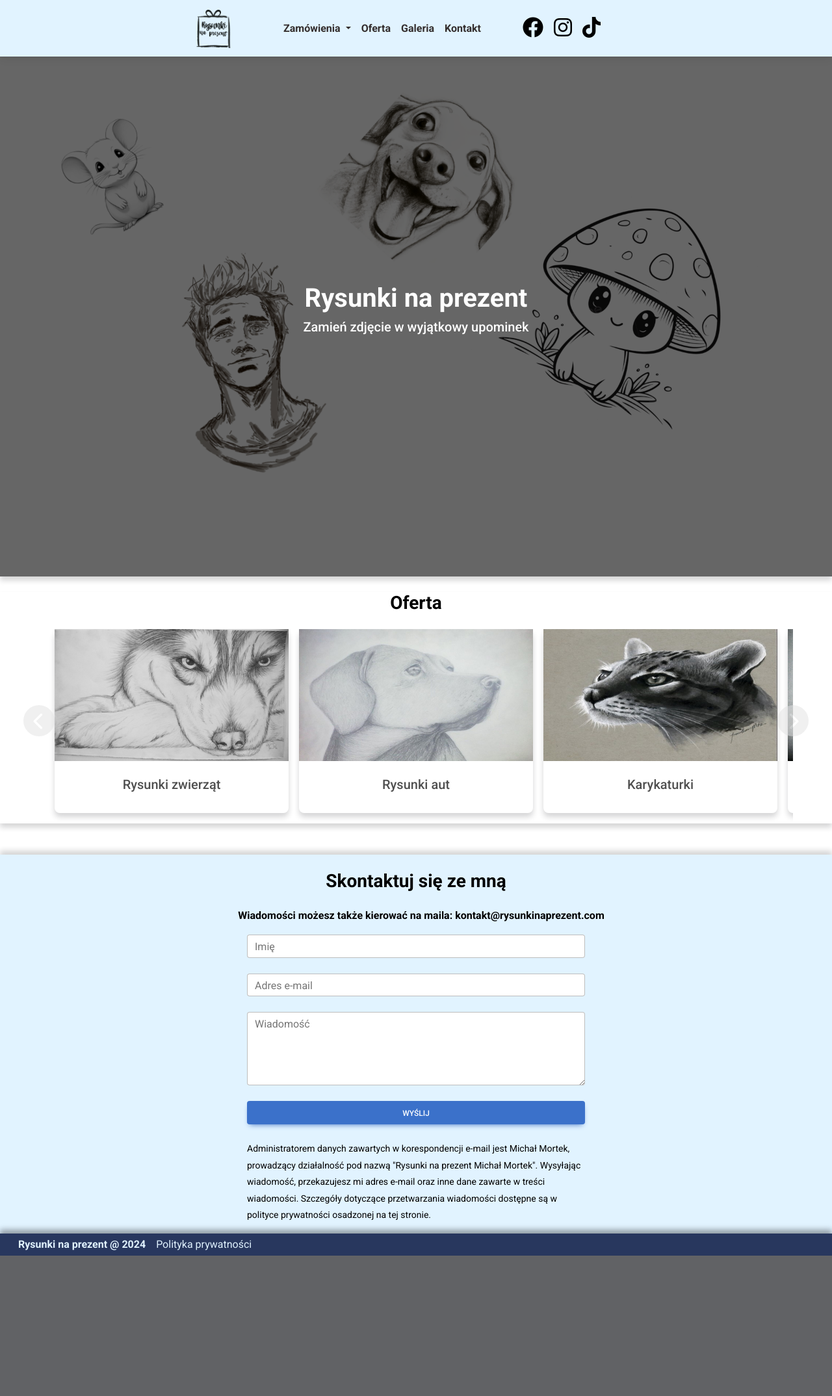
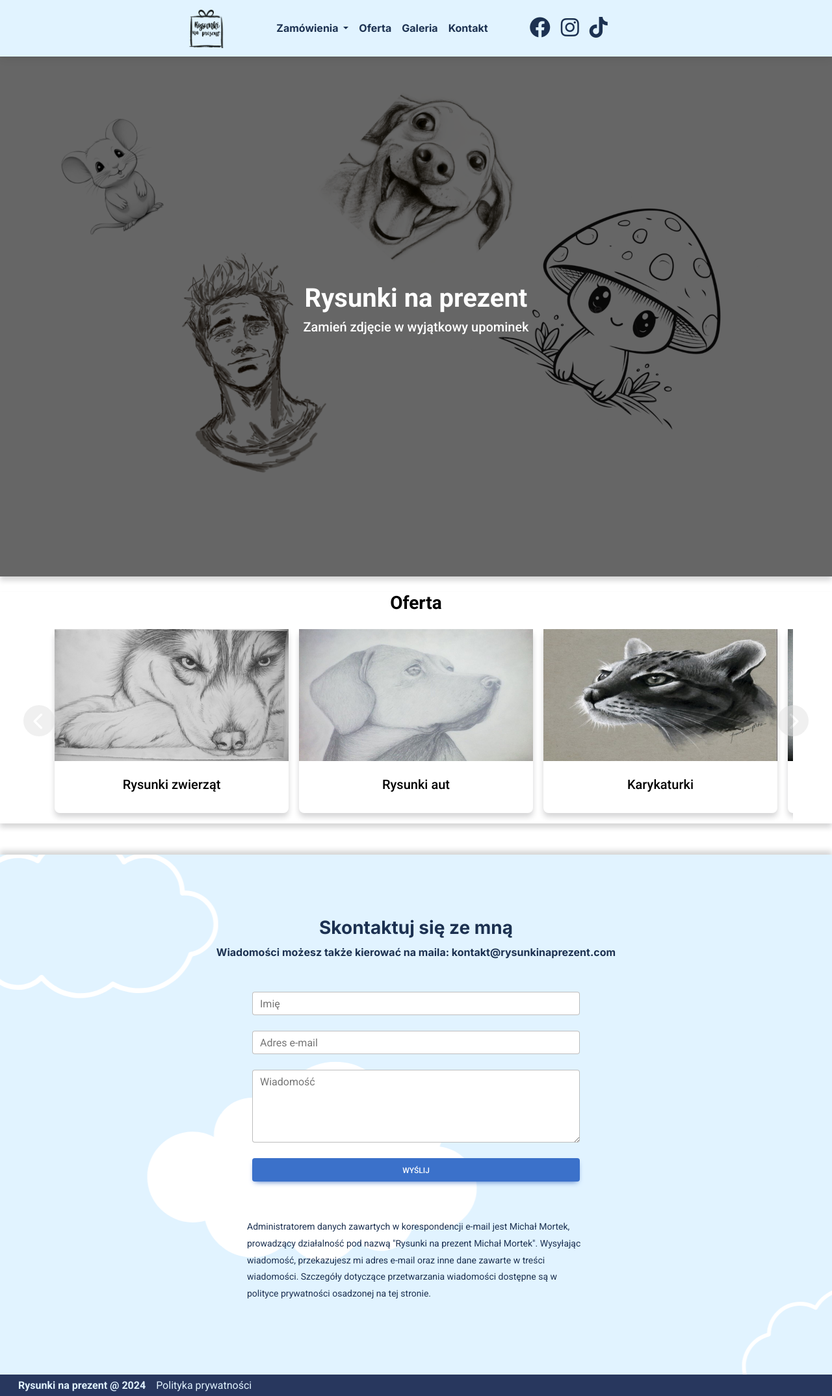
Before and after one commit to serguppp/Rysunkinaprezent, a PHP site: page / in a window 1280 px wide. Shown: the whole page at 65% size. Before the commit the page ends 1932 px from the top, so only its background shows below. Run offline with PHP 8.4, Linux system fonts and the light colour scheme.

Commit message:
Update index side, add new features.

```diff
--- a/css/index.css
+++ b/css/index.css
@@ -1,5 +1,36 @@
-body, html {
-    overflow-x: hidden; /* To powinno zablokować przewijanie w poziomie */
+/* fonts and text styles */
+
+.inter-regular {
+    font-family: "Inter", sans-serif;
+    font-optical-sizing: auto;
+    font-weight: 100;
+    font-style: normal;
+}
+
+.inter-halfbold {
+    font-family: "Inter", sans-serif;
+    font-optical-sizing: auto;
+    font-weight: 500;
+    font-style: normal;
+}
+
+.inter-bold {
+    font-family: "Inter", sans-serif;
+    font-optical-sizing: auto;
+    font-weight: 700;
+    font-style: normal;
+}
+
+.text-1 {
+    color: #1c3151
+}
+
+/* sections */
+
+body,
+html {
+    overflow-x: hidden;
+    /* To powinno zablokować przewijanie w poziomie */
 }
 
 footer {
@@ -7,47 +38,28 @@ footer {
 }
 
 /* offer section */
-
-#offer {
-    scroll-margin-top: 86px;
-    box-shadow: 0px 6px 8px 0 rgba(22, 22, 26, 0.18);
-
-}
-/* contact section */
-
-#contact {
-    scroll-margin-top: 86px;
-    box-shadow: 0px -6px 8px 0 rgba(22, 22, 26, 0.18);
-
+/* welcome slide */
+#welcome-slide .bg-image .mask{
+    background-color: hsla(0, 0%, 0%, 0.6)
 }
 
-/* dropdown menu */
- @media (max-width: 991.98px) {
-    .dropdown-menu {
-        left: 0 !important;
-        right: 0 !important;
-        text-align: center;
-    }
+#welcome-slide .bg-image {
+    margin-top: 86.59px;
+    background-image: url('../img/bg.png');
+    box-shadow: 0px 6px 8px 0 rgba(22, 22, 26, 0.18);
 }
 
-/* background header image */
-.bg-image{
-    margin-top:86.59px;
-    background-image: url('../img/bg.png');
-}
 @media (min-width: 991.99px) {
-    .bg-image {
+    #welcome-slide .bg-image {
         background-repeat: no-repeat;
         background-size: contain;
         background-position: center;
-        box-shadow:  0px 6px 8px 0 rgba(22, 22, 26, 0.18);
         height: 100vh;
-
     }
 }
 
 @media (max-width: 991.98px) {
-    .bg-image {
+    #welcome-slide .bg-image {
         background-repeat: no-repeat;
         background-size: cover;
         background-position: center;
@@ -63,6 +75,83 @@ footer {
         100% {
             background-position: right;
         }
+    }
+}
+
+#offer {
+    scroll-margin-top: 86px;
+    background-color: white;
+    box-shadow: 0px 6px 8px 0 rgba(22, 22, 26, 0.18);
+
+}
+
+/* contact section */
+
+#contact {
+    scroll-margin-top: 86px;
+    box-shadow: 0px -6px 8px 0 rgba(22, 22, 26, 0.18);
+    position: relative;
+    overflow: hidden;
+    /* Ukrywa nadmiar tła */
+    height: 100vh;
+    /* Ustal wysokość kontenera */
+}
+
+#contact .bg-image {
+    background-image: url('../img/bg-3.png');
+    background-repeat: repeat-x;
+    background-size: auto;
+    position: absolute;
+    top: 0;
+    left: 0;
+    height: 100%;
+    width: 200%;
+    animation: slideBackground 20s linear infinite;
+}
+
+@keyframes slideBackground {
+    from {
+        transform: translateX(0);
+    }
+
+    to {
+        transform: translateX(-50%);
+    }
+}
+
+/* form */
+
+.form-style {
+    height: 100%;
+    position: relative;
+}
+
+
+.form {
+    max-width: 600px;
+    width: 100%;
+    padding: 1em;
+}
+
+@media (max-width: 767.98px) {
+    .form {
+        padding: 1em;
+    }
+}
+
+@media (min-width: 768px) {
+    .form {
+        padding: 2em 3em;
+    }
+}
+
+
+/* dropdown menu */
+@media (max-width: 767.98px) {
+    .dropdown-menu {
+        left: 0 !important;
+        right: 0 !important;
+        text-align: center;
     }
 }
 /* carousel */
@@ -106,4 +195,7 @@ footer {
     height: auto;
 }
 
+
+
+
 /* footer */
--- a/index.html
+++ b/index.html
@@ -5,6 +5,8 @@
     <meta charset="UTF-8" />
     <meta name="viewport" content="width=device-width, initial-scale=1, shrink-to-fit=no" />
     <meta http-equiv="x-ua-compatible" content="ie=edge" />
+    <meta name="description"
+        content="Rysunki na prezent - zamień zdjęcie w wyjątkowy upominek. Skontaktuj się z nami!" />
     <title>Rysunki na prezent</title>
 
     <!-- Bootstrap icons-->
@@ -16,6 +18,10 @@
     <!-- Google Fonts Roboto -->
     <link rel="stylesheet"
         href="https://fonts.googleapis.com/css2?family=Roboto:wght@300;400;500;700;900&display=swap" />
+    <!-- Inter font-->
+    <link
+        href="https://fonts.googleapis.com/css2?family=Inter:ital,opsz,wght@0,14..32,100..900;1,14..32,100..900&display=swap"
+        rel="stylesheet">
     <!-- MDB -->
     <link rel="stylesheet" href="css/mdb.min.css" />
     <!-- Css-->
@@ -30,8 +36,8 @@
             style="background-color: #e1f3ff; z-index:1; min-height: 86.59px;">
             <div class="container-fluid justify-content-lg-center">
                 <!-- Logo -->
-                <a class="navbar-brand" href="#"> <img src="/img/logot2.png" height="60" alt="Rysunkinaprezent Logo"
-                        loading="lazy" /></a>
+                <a class="navbar-brand" href="index.html"> <img src="/img/logot2.png" height="60"
+                        alt="Rysunkinaprezent Logo" loading="lazy" /></a>
 
                 <!-- Toggle button (mobile view)-->
                 <button data-mdb-collapse-init class="navbar-toggler" type="button"
@@ -43,26 +49,26 @@
                 <!-- Collapsible wrapper-->
                 <div class="collapse navbar-collapse flex-grow-0 mx-lg-5" id="navbarSupportedContent">
                     <!-- Left links -->
-                    <ul class="navbar-nav text-center text-black">
+                    <ul class="navbar-nav text-center">
                         <!-- Navbar dropdown -->
                         <li class="nav-item dropdown">
-                            <a data-mdb-dropdown-init class="nav-link dropdown-toggle text-dark fw-bold" href="#"
+                            <a data-mdb-dropdown-init class="inter-bold text-1 nav-link dropdown-toggle" href="#"
                                 id="navbarDropdown" role="button" aria-expanded="false">
                                 Zamówienia
                             </a>
                             <!-- Dropdown menu -->
                             <ul class="dropdown-menu" aria-labelledby="navbarDropdown">
                                 <li>
-                                    <a class="dropdown-item" href="#">Jak złożyć zamówienie?</a>
+                                    <a class="inter-halfbold  dropdown-item" href="#">Jak złożyć zamówienie?</a>
                                 </li>
                                 <li>
-                                    <a class="dropdown-item" href="#">Cennik</a>
+                                    <a class="inter-halfbold dropdown-item" href="#">Cennik</a>
                                 </li>
                                 <li>
-                                    <a class="dropdown-item" href="#">Pakowanie zamówień</a>
+                                    <a class="inter-halfbold dropdown-item" href="#">Pakowanie zamówień</a>
                                 </li>
                                 <li>
-                                    <a class="dropdown-item" href="#">Opinie klientów</a>
+                                    <a class="inter-halfbold dropdown-item" href="#">Opinie klientów</a>
                                 </li>
                             </ul>
                         </li>
@@ -71,17 +77,17 @@
                             <a class="nav-link text-dark fw-bold" href="#">O mnie</a>
                         </li> -->
                         <li class="nav-item">
-                            <a class="nav-link text-dark fw-bold" href="#offer">Oferta</a>
+                            <a class="nav-link inter-bold text-1" href="#offer">Oferta</a>
                         </li>
                         <!--
                         <li class="nav-item">
                             <a class="nav-link text-dark fw-bold" href="#">Prace na sprzedaż</a>
                         </li> -->
                         <li class="nav-item">
-                            <a class="nav-link text-dark fw-bold" href="#gallery">Galeria</a>
+                            <a class="nav-link inter-bold text-1" href="galeria.html">Galeria</a>
                         </li>
                         <li class="nav-item">
-                            <a class="nav-link text-dark fw-bold" href="#contact">Kontakt</a>
+                            <a class="nav-link inter-bold text-1" href="#contact">Kontakt</a>
                         </li>
                     </ul>
                     <!-- Icons -->
@@ -89,17 +95,17 @@
                         <!-- Icons -->
                         <li class="nav-item me-3 me-lg-0">
                             <a class="nav-link" href="#">
-                                <i class="fab fa-2x fa-facebook text-black"></i>
+                                <i class="fab fa-2x fa-facebook text-1"></i>
                             </a>
                         </li>
                         <li class="nav-item me-3 me-lg-0">
                             <a class="nav-link" href="#">
-                                <i class="fab fa-2x fa-instagram text-black"></i>
+                                <i class="fab fa-2x fa-instagram text-1"></i>
                             </a>
                         </li>
                         <li class="nav-item me-lg-0">
                             <a class="nav-link" href="#">
-                                <i class="fab fa-2x fa-tiktok text-black"></i>
+                                <i class="fab fa-2x fa-tiktok text-1"></i>
                             </a>
                         </li>
                     </ul>
@@ -108,19 +114,16 @@
 
             </div>
         </nav>
+    </header>
 
-        <!-- Background image -->
-        <!-- background-repeat:no-repeat;`
-                background-size:contain;
-                background-position:center;-->
+    <!--Main Navigation-->
+
+    <!--Main layout-->
+    <main>
+        <section id="welcome-slide">
             <div class="container-fluid p-0 bg-image">
-            <!-- Mask -->
-            <div class="mask" style="background-color: hsla(0, 0%, 0%, 0.6)">
-
-                <!-- Container -->
+                <div class="mask">
                     <div class="container justify-content-center d-flex h-100 flex-column">
-
-                    <!-- Call to action -->
                         <div class="text-white text-center mb-5">
                             <h1 class="mt-5"><strong>Rysunki na prezent</strong></h1>
                             <h5 class="mb-4">Zamień zdjęcie w wyjątkowy upominek</h5>
@@ -143,14 +146,9 @@
             </div>
 
             </div>
-    </header>
-
-    <!--Main Navigation-->
-
-    <!--Main layout-->
-    <main>
+        </section>
         <!-- Offer section-->
-        <section class="container-fluid" style="background-color: white;" id="offer">
+        <section class="container-fluid" id="offer">
             <h3 class="fw-bold mt-4 text-center text-black">Oferta</h3>
 
             <div class="row gx-lg-5 mx-lg-4 mx-1">
@@ -160,7 +158,7 @@
                             <div class="card">
                                 <img class="d-block w-100" src="img/pies.jpg" alt="Rysunki zwierzat">
                                 <div class="card-body">
-                                    <h5 class="card-title text-center">Rysunki zwierząt</h5>
+                                    <h5 class="card-title text-center text-black">Rysunki zwierząt</h5>
                                 </div>
                             </div>
                         </div>
@@ -168,7 +166,7 @@
                             <div class="card">
                                 <img class="d-block w-100" src="img/pies2.jpg" alt="Rysunki aut">
                                 <div class="card-body">
-                                    <h5 class="card-title text-center">Rysunki aut</h5>
+                                    <h5 class="card-title text-center text-black">Rysunki aut</h5>
                                 </div>
                             </div>
                         </div>
@@ -176,7 +174,7 @@
                             <div class="card">
                                 <img class="d-block w-100" src="img/kot.jpg" alt="Karykaturki">
                                 <div class="card-body">
-                                    <h5 class="card-title text-center">Karykaturki</h5>
+                                    <h5 class="card-title text-center text-black">Karykaturki</h5>
                                 </div>
                             </div>
                         </div>
@@ -184,7 +182,7 @@
                             <div class="card">
                                 <img class="d-block w-100" src="img/auto.jpg" alt="Rysunki czarno-biale">
                                 <div class="card-body">
-                                    <h5 class="card-title text-center">Rysunki czarno-białe</h5>
+                                    <h5 class="card-title text-center text-black">Rysunki czarno-białe</h5>
                                 </div>
                             </div>
                         </div>
@@ -192,7 +190,7 @@
                             <div class="card">
                                 <img class="d-block w-100" src="img/karykatura.jpg" alt="Rysunki kolorowe">
                                 <div class="card-body">
-                                    <h5 class="card-title text-center">Rysunki kolorowe</h5>
+                                    <h5 class="card-title text-center text-black">Rysunki kolorowe</h5>
                                 </div>
                             </div>
                         </div>
@@ -213,13 +211,14 @@
 
         <!-- contact section-->
         <section class="container-fluid mt-5" id="contact">
-            <div class="row" style="background-color: #e1f3ff;">
-                <div class="col-lg-6 offset-lg-3 col-sm-12 col-md-8 offset-md-2">
-                    <h3 class="fw-bold text-center mt-4 mb-4 text-black">Skontaktuj się ze mną</h3>
-
-                    <p class="fw-bold text-center ms-3 text-black">Wiadomości możesz także kierować na maila:
+            <div class="bg-image"> </div>
+            <div class="row form-style d-flex justify-content-center align-items-center">
+                <div class="col-lg-6 col-sm-12 col-md-8 d-flex justify-content-center align-items-center flex-column"
+                    style="min-height: 100%;">
+                    <h3 class="text-center inter-bold text-1">Skontaktuj się ze mną</h3>
+                    <p class="text-center inter-bold text-1">Wiadomości możesz także kierować na maila:
                         kontakt@rysunkinaprezent.com </p>
-                    <form class="mx-5">
+                    <form class="form">
                         <!-- Name input -->
                         <div class="form-outline mb-4" data-mdb-input-init>
                             <input type="text" id="form4Example1" class="form-control bg-white" />
@@ -239,22 +238,19 @@
                         </div>
 
                         <!-- Submit button -->
-                        <button type="submit" class="btn btn-primary btn-block mb-4" "
+                        <button type="submit" class="btn btn-primary btn-block mb-4"
                             data-mdb-ripple-init>Wyślij</button>
                     </form>
 
-                    <p class=" text-black mx-5" style="font-size:1rem"><small>Administratorem danych zawartych w
-                                korespondencji e-mail jest Michał Mortek, prowadzący działalność pod nazwą
-                                "Rysunki na prezent Michał Mortek". Wysyłając wiadomość,
-                                przekazujesz mi adres e-mail oraz inne dane zawarte w treści wiadomości. Szczegóły
-                                dotyczące
-                                przetwarzania wiadomości dostępne są w polityce prywatności osadzonej na tej
-                                stronie.</small></p>
+                    <p class="mx-5 text-1 justify-content-around" style="font-size:1rem"><small>Administratorem danych
+                            zawartych w korespondencji e-mail jest Michał Mortek, prowadzący działalność pod nazwą
+                            "Rysunki na prezent Michał Mortek". Wysyłając wiadomość, przekazujesz mi adres e-mail oraz
+                            inne dane zawarte w treści wiadomości. Szczegóły dotyczące przetwarzania wiadomości dostępne
+                            są w polityce prywatności osadzonej na tej stronie.</small></p>
                 </div>
+            </div>
+        </section>
 
-            </div>
-
-        </section>
     </main>
     <!--Main layout-->
 
@@ -272,31 +268,33 @@
             let multipleCardCarousel = document.querySelector("#offerCarousel");
 
             if (window.matchMedia("(min-width: 768px)").matches) {
-                let carouselWidth = document.querySelector(".carousel-inner").scrollWidth;
+                let carouselInner = document.querySelector(".carousel-inner");
                 let cardWidth = document.querySelector(".carousel-item").offsetWidth;
+                let carouselWidth = carouselInner.scrollWidth;
                 let scrollPosition = 0;
 
                 document.querySelector("#offerCarousel .carousel-control-next").addEventListener("click", function () {
-                    if (scrollPosition < carouselWidth - cardWidth * 2) { // Zmniejsz liczbę kart widocznych na ekranie
+                    if (scrollPosition < (carouselWidth - carouselInner.clientWidth)) { // dodaj klientWidth, aby dopasować do rzeczywistego rozmiaru
                         scrollPosition += cardWidth;
                     } else {
                         scrollPosition = 0; // Reset to the start when at the end
                     }
-                    document.querySelector("#offerCarousel .carousel-inner").scroll({ left: scrollPosition, behavior: 'smooth' });
+                    carouselInner.scroll({ left: scrollPosition, behavior: 'smooth' });
                 });
 
-                document.querySelector("#offerCarousel .carousel-control-prev").addEventListener("click", function () {git
+                document.querySelector("#offerCarousel .carousel-control-prev").addEventListener("click", function () {
                     if (scrollPosition > 0) {
                         scrollPosition -= cardWidth;
                     } else {
-                        scrollPosition = carouselWidth - cardWidth * 2; // Go to the last set of cards
+                        scrollPosition = carouselWidth - carouselInner.clientWidth; // uwzględnij clientWidth w obliczeniach
                     }
-                    document.querySelector("#offerCarousel .carousel-inner").scroll({ left: scrollPosition, behavior: 'smooth' });
+                    carouselInner.scroll({ left: scrollPosition, behavior: 'smooth' });
                 });
             } else {
                 multipleCardCarousel.classList.add("slide");
             }
         });
+
     </script>
 
 </body>
```
Also changed, not shown: css/galeria.css (added, +8 -0 lines), galeria.html (added, +122 -0 lines), img/bg-1.png (added), img/bg-2.png (added), img/bg-3.png (added). Lines whose indentation alone changed are shown as unchanged.
